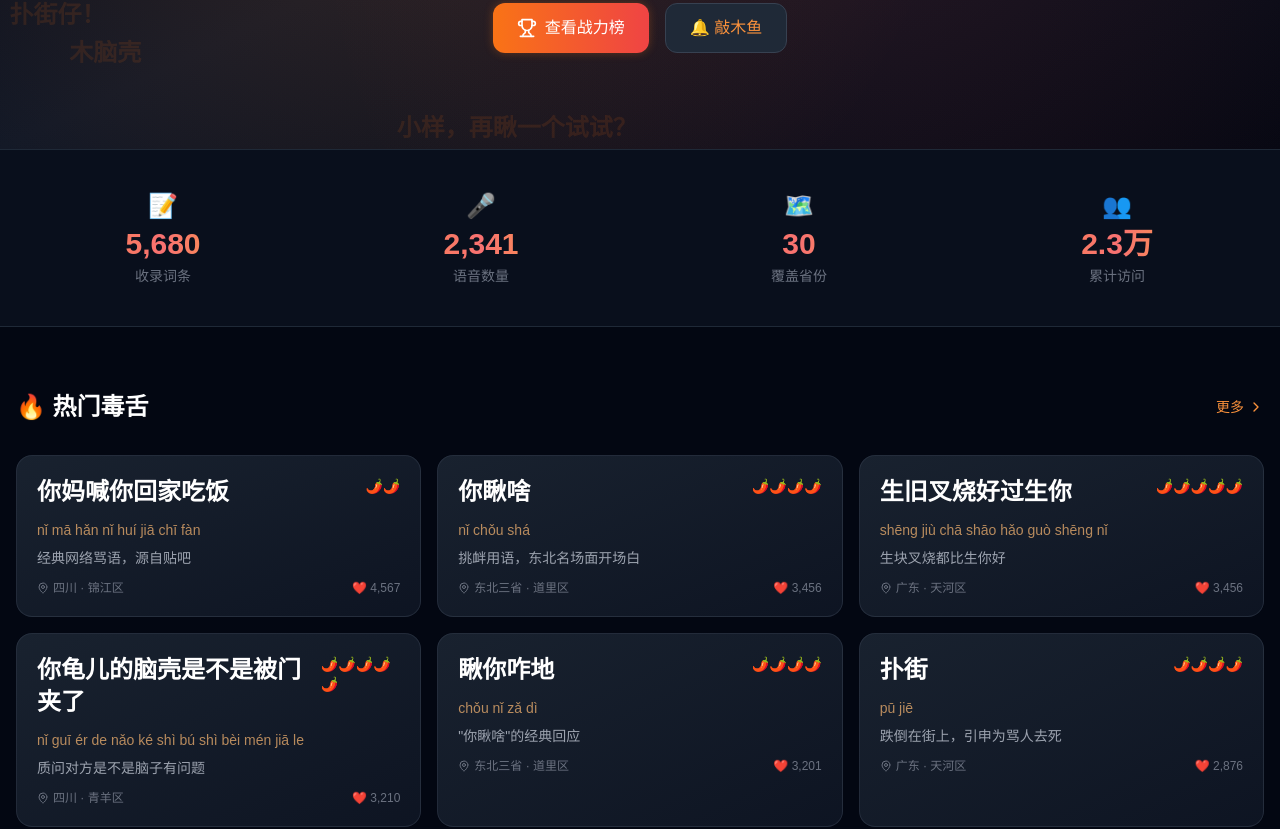
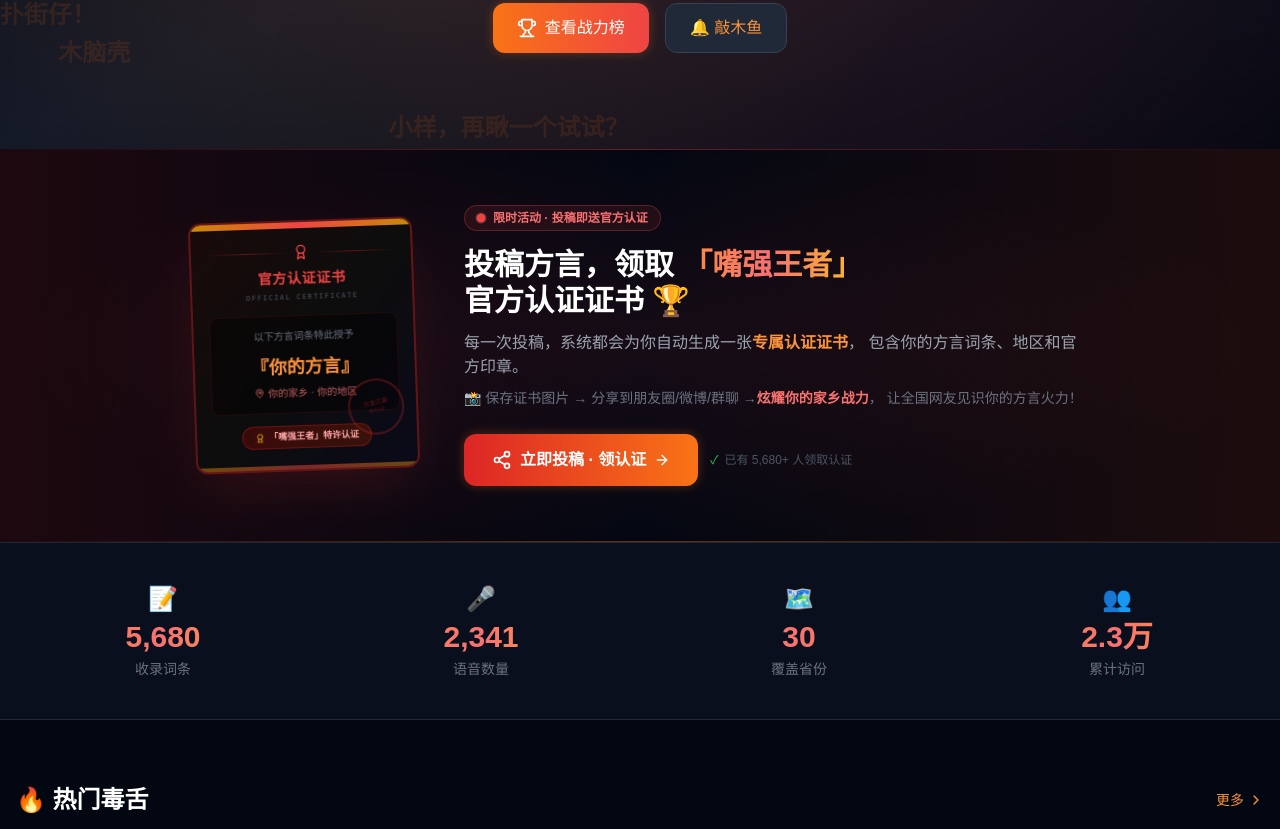
Before and after one commit to mjq11/fangyan-jianghu, a Next.js app in the folder apps/web/: page / in a window 1280 px wide. Shown: the part 540-1369 px from the top of the page. Built offline with nearby package versions, Linux system fonts and the light colour scheme.

Commit message:
feat: 首页新增「分享赢认证」引导区块，引导用户投稿后分享官方认证证书

```diff
--- a/apps/web/src/app/page.tsx
+++ b/apps/web/src/app/page.tsx
@@ -3,7 +3,7 @@
 import Link from 'next/link';
 import { useRouter } from 'next/navigation';
 import { useState, useEffect } from 'react';
-import { Flame, Trophy, Search, MapPin, ChevronRight } from 'lucide-react';
+import { Flame, Trophy, Search, MapPin, ChevronRight, Share2, Award, ArrowRight } from 'lucide-react';
 import { motion, AnimatePresence } from 'framer-motion';
 import { provinceRankingData, curseEntries, statsData, searchEntries, type CurseEntry } from '@/lib/mock-data';
 import { formatNumber } from '@/lib/utils';
@@ -301,7 +301,133 @@ export default function HomePage() {
         </div>
       </section>
 
-      {/* 数据统计 */}
+      {/* 🔥 分享赢认证 引导 Banner */}
+      <section className="relative py-14 overflow-hidden">
+        {/* 背景装饰 */}
+        <div className="absolute inset-0 bg-gradient-to-r from-red-950/40 via-gray-950 to-orange-950/40" />
+        <div className="absolute inset-0 bg-[radial-gradient(ellipse_at_center,rgba(239,68,68,0.08),transparent_70%)]" />
+        {/* 上下分隔线装饰 */}
+        <div className="absolute top-0 left-0 right-0 h-px bg-gradient-to-r from-transparent via-red-500/40 to-transparent" />
+        <div className="absolute bottom-0 left-0 right-0 h-px bg-gradient-to-r from-transparent via-orange-500/40 to-transparent" />
+
+        <div className="container mx-auto px-4 relative z-10">
+          <motion.div
+            initial={{ opacity: 0, y: 30 }}
+            whileInView={{ opacity: 1, y: 0 }}
+            viewport={{ once: true, margin: '-50px' }}
+            transition={{ duration: 0.6 }}
+            className="max-w-4xl mx-auto"
+          >
+            <div className="flex flex-col md:flex-row items-center gap-8 md:gap-12">
+
+              {/* 左侧：迷你认证证书预览卡片 */}
+              <motion.div
+                initial={{ opacity: 0, rotate: -3, scale: 0.9 }}
+                whileInView={{ opacity: 1, rotate: -2, scale: 1 }}
+                viewport={{ once: true }}
+                transition={{ duration: 0.5, delay: 0.2 }}
+                className="flex-shrink-0"
+              >
+                <div className="relative w-56 bg-gradient-to-br from-[#1a0a0a] via-[#0d0d0d] to-[#0a0a1a] border-2 border-red-800/60 rounded-xl overflow-hidden shadow-2xl shadow-red-900/30 transform hover:rotate-0 transition-transform duration-500">
+                  {/* 顶部金色装饰条 */}
+                  <div className="h-1.5 bg-gradient-to-r from-yellow-600 via-red-500 to-yellow-600" />
+                  <div className="p-4">
+                    <div className="flex items-center justify-center gap-1.5 mb-2">
+                      <div className="h-px flex-1 bg-gradient-to-r from-transparent via-red-700/50 to-transparent" />
+                      <Award className="w-4 h-4 text-red-500" />
+                      <div className="h-px flex-1 bg-gradient-to-r from-transparent via-red-700/50 to-transparent" />
+                    </div>
+                    <h4 className="text-sm font-black text-red-500 text-center tracking-wider mb-1">官方认证证书</h4>
+                    <p className="text-[7px] text-gray-600 text-center uppercase tracking-[0.2em] font-mono mb-3">OFFICIAL CERTIFICATE</p>
+
+                    <div className="bg-black/40 border border-red-900/20 rounded-lg p-3 mb-3">
+                      <p className="text-[10px] text-gray-500 mb-1.5 text-center">以下方言词条特此授予</p>
+                      <div className="text-lg font-black text-orange-400 text-center py-1">『你的方言』</div>
+                      <div className="flex items-center justify-center gap-1 text-red-400/80 text-[10px]">
+                        <MapPin className="w-2.5 h-2.5" />
+                        <span>你的家乡 · 你的地区</span>
+                      </div>
+                    </div>
+
+                    <div className="text-center">
+                      <span className="inline-flex items-center gap-1 px-3 py-1 bg-gradient-to-r from-red-950/80 to-orange-950/80 border border-red-700/40 rounded-full text-[9px] font-black text-red-300">
+                        <Award className="w-2.5 h-2.5 text-yellow-500" />
+                        「嘴强王者」特许认证
+                      </span>
+                    </div>
+                  </div>
+                  {/* 底部装饰条 */}
+                  <div className="h-1 bg-gradient-to-r from-yellow-600/50 via-red-500/50 to-yellow-600/50" />
+
+                  {/* 迷你印章 */}
+                  <div
+                    className="absolute bottom-8 right-3 w-14 h-14 border-[2px] border-red-600 rounded-full flex items-center justify-center pointer-events-none"
+                    style={{ opacity: 0.3, transform: 'rotate(-12deg)' }}
+                  >
+                    <div className="text-center">
+                      <div className="text-red-600 text-[6px] font-black leading-tight">方言江湖</div>
+                      <div className="text-red-600 text-[4px] font-black">官方认证</div>
+                    </div>
+                  </div>
+                </div>
+              </motion.div>
+
+              {/* 右侧：文案引导 */}
+              <div className="flex-1 text-center md:text-left">
+                <motion.div
+                  initial={{ opacity: 0, x: 20 }}
+                  whileInView={{ opacity: 1, x: 0 }}
+                  viewport={{ once: true }}
+                  transition={{ duration: 0.5, delay: 0.3 }}
+                >
+                  <div className="inline-flex items-center gap-2 px-3 py-1 bg-red-500/10 border border-red-500/30 rounded-full text-xs font-bold text-red-400 mb-4">
+                    <span className="relative flex h-2 w-2">
+                      <span className="animate-ping absolute inline-flex h-full w-full rounded-full bg-red-400 opacity-75" />
+                      <span className="relative inline-flex rounded-full h-2 w-2 bg-red-500" />
+                    </span>
+                    限时活动 · 投稿即送官方认证
+                  </div>
+
+                  <h2 className="text-2xl md:text-3xl font-black text-white mb-3 leading-tight">
+                    投稿方言，领取
+                    <span className="text-gradient"> 「嘴强王者」</span>
+                    <br className="hidden md:block" />
+                    官方认证证书 🏆
+                  </h2>
+
+                  <p className="text-gray-400 text-sm md:text-base mb-2 leading-relaxed">
+                    每一次投稿，系统都会为你自动生成一张
+                    <span className="text-orange-400 font-bold">专属认证证书</span>，
+                    包含你的方言词条、地区和官方印章。
+                  </p>
+                  <p className="text-gray-500 text-sm mb-6 leading-relaxed">
+                    📸 保存证书图片 → 分享到朋友圈/微博/群聊 →
+                    <span className="text-red-400 font-bold">炫耀你的家乡战力</span>，
+                    让全国网友见识你的方言火力！
+                  </p>
+
+                  <div className="flex flex-col sm:flex-row items-center gap-3 justify-center md:justify-start">
+                    <Link
+                      href="/upload"
+                      className="inline-flex items-center gap-2 px-7 py-3.5 bg-gradient-to-r from-red-600 to-orange-500 text-white rounded-xl font-bold hover:from-red-700 hover:to-orange-600 transition-all shadow-lg shadow-red-500/25 glow-pulse group"
+                    >
+                      <Share2 className="w-5 h-5 group-hover:rotate-12 transition-transform" />
+                      立即投稿 · 领认证
+                      <ArrowRight className="w-4 h-4 group-hover:translate-x-1 transition-transform" />
+                    </Link>
+                    <span className="text-gray-600 text-xs flex items-center gap-1.5">
+                      <span className="text-green-500">✓</span> 已有 {formatNumber(statsData.totalEntries)}+ 人领取认证
+                    </span>
+                  </div>
+                </motion.div>
+              </div>
+
+            </div>
+          </motion.div>
+        </div>
+      </section>
+
+
       <section className="py-10 bg-gray-900/50 border-y border-gray-800">
         <div className="container mx-auto px-4">
           <div className="grid grid-cols-2 md:grid-cols-4 gap-6">
```
